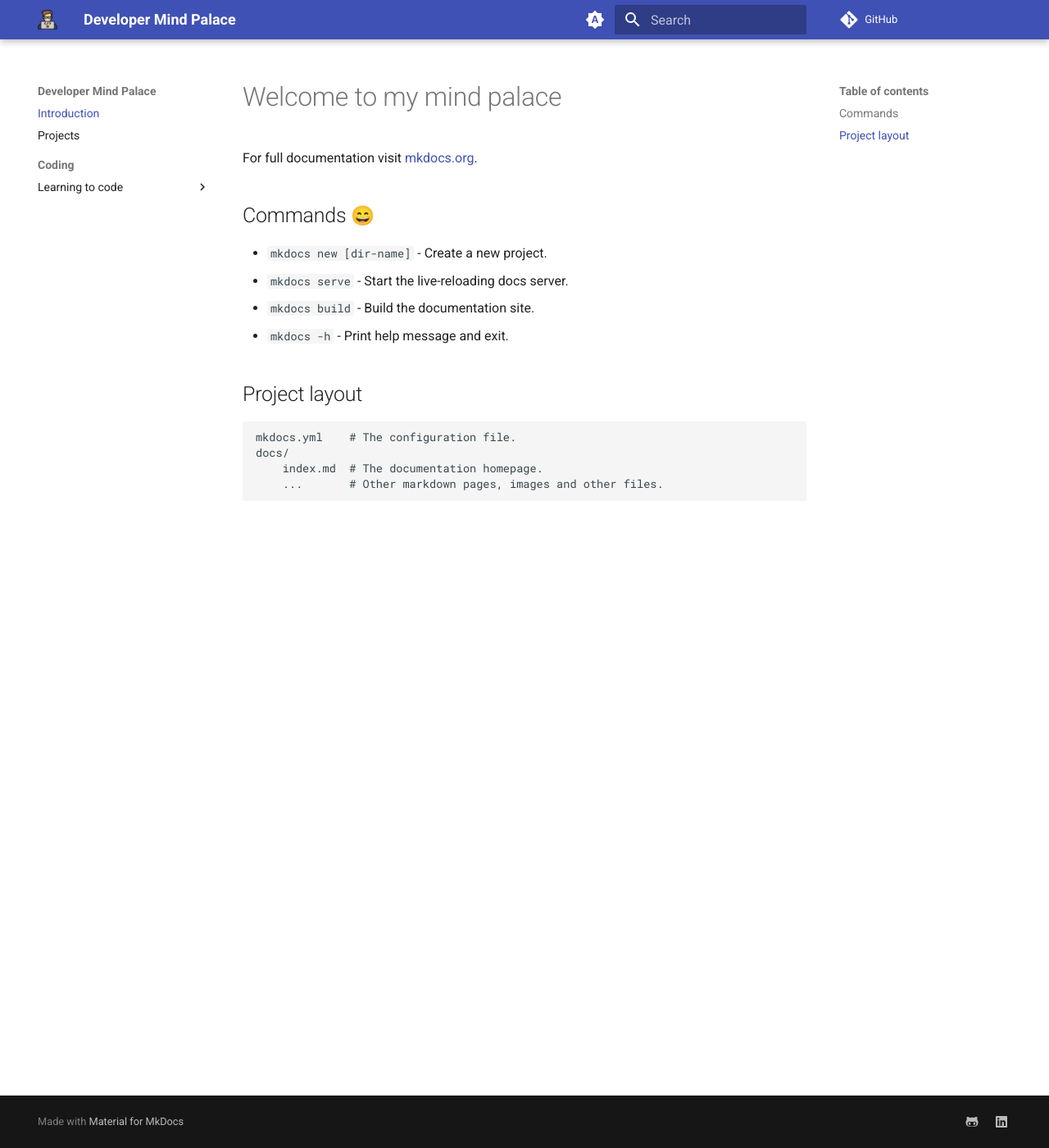
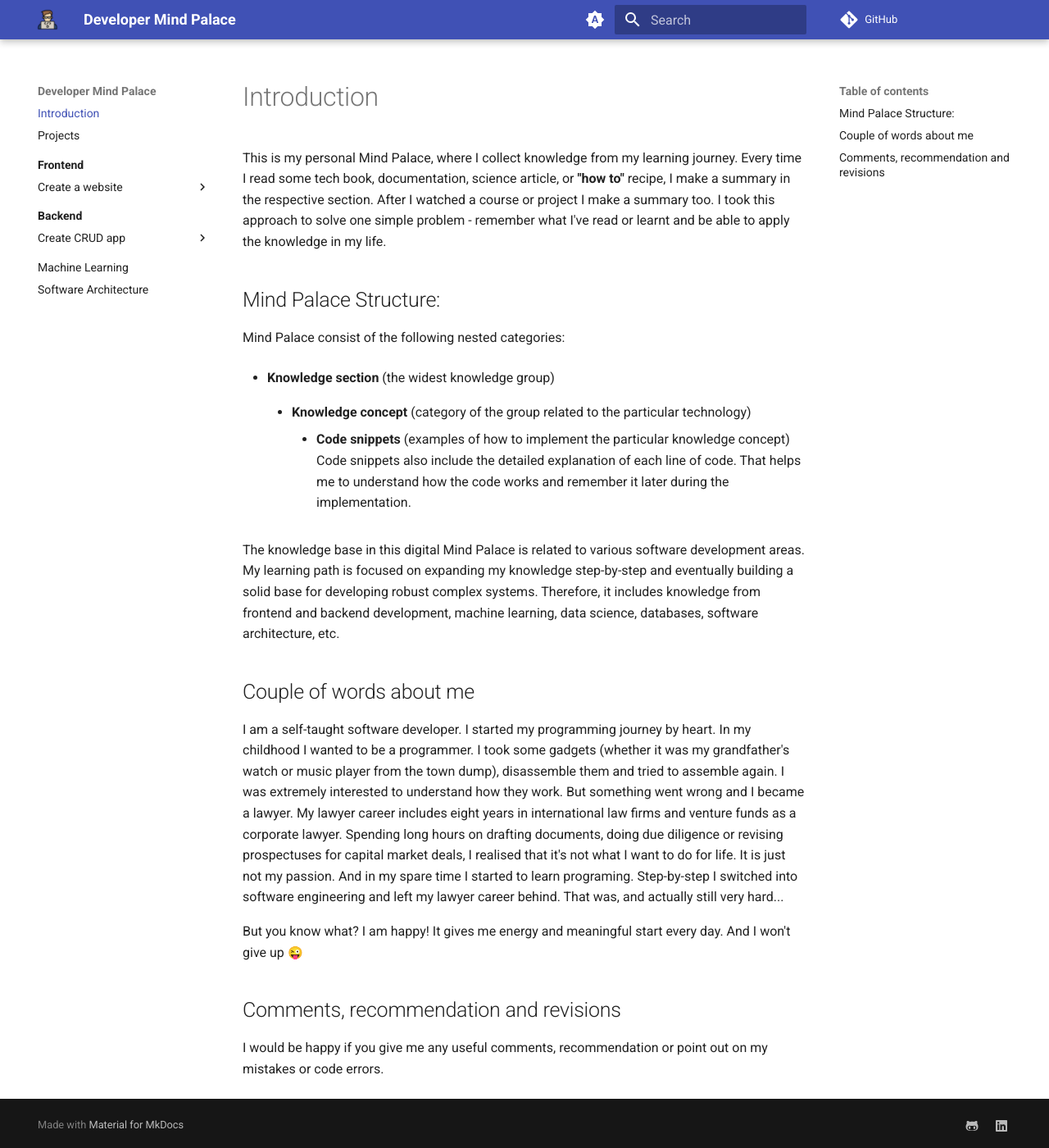
Before and after one commit to AlekseiMikhalev/mind-palace, an MkDocs documentation site: the page built from docs/index.md, in a window 1280 px wide and 1400 px high. Shown: the whole window at 82% size. Built offline with MkDocs 1.6.1 and Material for MkDocs 9.7.7, drawn with Linux system fonts in a browser that asks for light colours; emoji names are drawn with the system emoji font; comment, search, counter and statistics services are not loaded.

Commit message:
add empty knowledge sections

```diff
--- a/docs/index.md
+++ b/docs/index.md
@@ -1,18 +1,37 @@
-# Welcome to my mind palace
+# Introduction
 
-For full documentation visit [mkdocs.org](https://www.mkdocs.org).
+This is my personal Mind Palace, where I collect knowledge from my learning journey. Every time I read some tech book, documentation, science article, or **"how to"** recipe, I make a summary in the respective section. After I watched a course or project I make a summary too. I took this approach to solve one simple problem - remember what I've read or learnt and be able to apply the knowledge in my life.
 
-## Commands :smile:
+## Mind Palace Structure:
 
+Mind Palace consist of the following nested categories:
 
-- `mkdocs new [dir-name]` - Create a new project.
-- `mkdocs serve` - Start the live-reloading docs server.
-- `mkdocs build` - Build the documentation site.
-- `mkdocs -h` - Print help message and exit.
+- **Knowledge section** (the widest knowledge group)
 
-## Project layout
+    * **Knowledge concept** (category of the group related to the particular technology)
 
-    mkdocs.yml    # The configuration file.
-    docs/
-        index.md  # The documentation homepage.
-        ...       # Other markdown pages, images and other files.
+        - **Code snippets** (examples of how to implement the particular knowledge concept)
+        Code snippets also include the detailed explanation of each line of code. That helps me to understand
+        how the code works and remember it later during the implementation.
+
+The knowledge base in this digital Mind Palace is related to various software development areas.
+My learning path is focused on expanding my knowledge step-by-step and eventually building a
+solid base for developing robust complex systems. Therefore, it includes knowledge from frontend
+and backend development, machine learning, data science, databases, software architecture, etc.
+
+## Couple of words about me
+I am a self-taught software developer. I started my programming journey by heart.
+In my childhood I wanted to be a programmer. I took some gadgets (whether it was my grandfather's watch
+or music player from the town dump), disassemble them and tried to assemble again. I was extremely
+interested to understand how they work. But something went wrong and I became a lawyer.
+My lawyer career includes eight years in international law firms and venture funds as a corporate lawyer.
+Spending long hours on drafting documents, doing due diligence or revising prospectuses for
+capital market deals, I realised that it's not what I want to do for life. It is just not
+my passion. And in my spare time I started to learn programing. Step-by-step I switched into
+software engineering and left my lawyer career behind. That was, and actually still very hard...
+
+But you know what? I am happy! It gives me energy and meaningful start every day.
+And I won't give up :stuck_out_tongue_winking_eye:
+
+## Comments, recommendation and revisions
+I would be happy if you give me any useful comments, recommendation or point out on my mistakes or code errors.
--- a/mkdocs.yml
+++ b/mkdocs.yml
@@ -5,11 +5,19 @@ site_url: ""
 repo_url: https://github.com/AlekseiMikhalev/mind-palace
 nav:
   - Introduction: index.md
-  - Projects: projects.md
-  - Coding:
-      - Learning to code:
-          - code_learning.md
-          - Frontend developer: frontend_learning.md
+  - Projects: projects/index.md
+  - Frontend:
+      - frontend/index.md
+      - Create a website:
+        - create_website.md
+  - Backend:
+      - backend/index.md
+      - Create CRUD app:
+        - create_crud.md
+  - Machine Learning:
+      - machine_learning/index.md
+  - Software Architecture:
+      - software_architecture/index.md
 
 plugins:
   - section-index
```
Also changed, not shown: docs/backend/index.md (added), docs/frontend/index.md (added), docs/machine_learning/index.md (added), docs/projects/index.md (added), docs/software_architecture/index.md (added).
